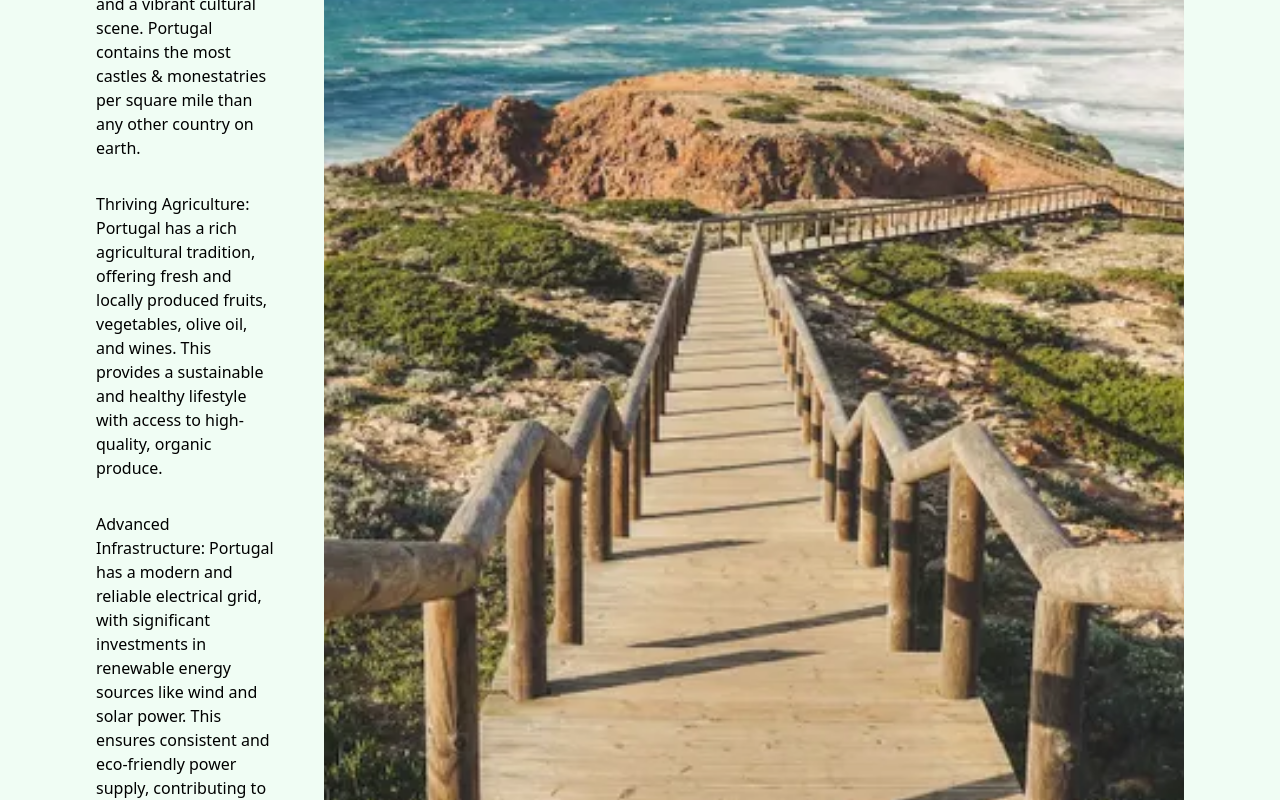
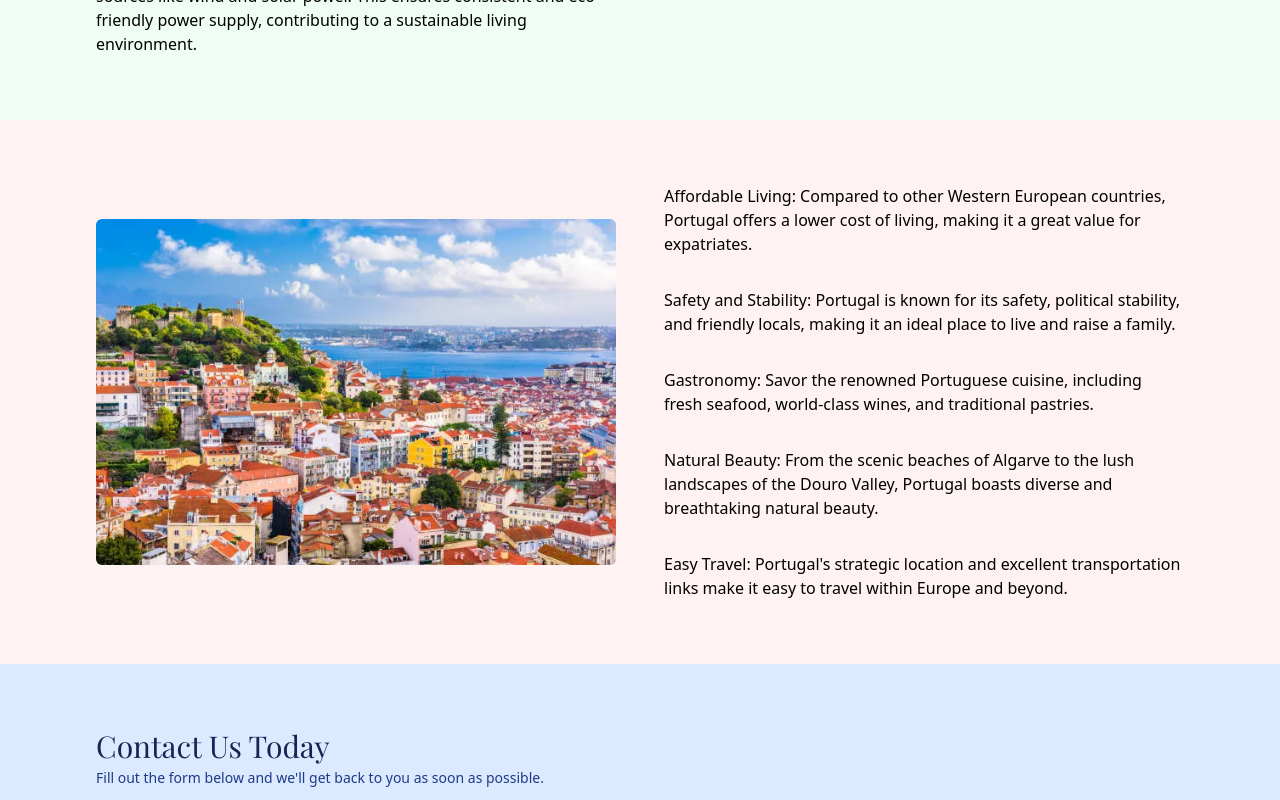
Before and after one commit to AryanJ-NYC/fpcllc, a Next.js app: page /benefits-of-portugal in a window 1280 px wide. Shown: the part 1040-1840 px from the top of the page. Built offline with nearby package versions, Linux system fonts and the light colour scheme; no server answers; a web font is replaced by a local one.

Commit message:
Fix weird sizing on the Why Portugal page

```diff
--- a/src/app/PageSection.tsx
+++ b/src/app/PageSection.tsx
@@ -8,7 +8,7 @@ export const PageSection = (
     <div
       {...props}
       className={twMerge(
-        'odd:bg-red-50 even:bg-green-50 flex flex-col lg:flex-row gap-x-12 gap-y-4 px-8 lg:px-16 xl:px-24 py-16',
+        'odd:bg-red-50 even:bg-green-50 grid gap-x-12 gap-y-4 px-8 lg:px-16 xl:px-24 py-16',
         props.className
       )}
     />
--- a/src/app/about-us/page.tsx
+++ b/src/app/about-us/page.tsx
@@ -27,7 +27,7 @@ const AboutUs = () => {
           </p>
         </div>
       </PageSection>
-      <PageSection className="grid grid-cols-1 md:grid-cols-2 items-center">
+      <PageSection className="grid-cols-1 md:grid-cols-2 items-center">
         <h2 className="font-serif text-3xl text-blue-950">
           Discover Portugal with First Point Consulting
         </h2>
--- a/src/app/benefits-of-portugal/page.tsx
+++ b/src/app/benefits-of-portugal/page.tsx
@@ -12,7 +12,7 @@ const BenefitsOfPortugal = () => {
       <PageSplashHeader alt="Marginal Predios" src={marginalPrediosImg}>
         Benefits of Portugal
       </PageSplashHeader>
-      <PageSection>
+      <PageSection className="grid-cols-1 lg:grid-cols-2 items-center">
         <InfoBulletsContainer>
           <p>
             High Quality of Life: Portugal offers a high standard of living with excellent
@@ -46,7 +46,7 @@ const BenefitsOfPortugal = () => {
           src={praiaDaBordeiraImg}
         />
       </PageSection>
-      <PageSection>
+      <PageSection className="grid-cols-1 lg:grid-cols-2 items-center">
         <Image
           alt="Lisbon Skyline"
           className="object-cover w-full md:rounded-md"
```
